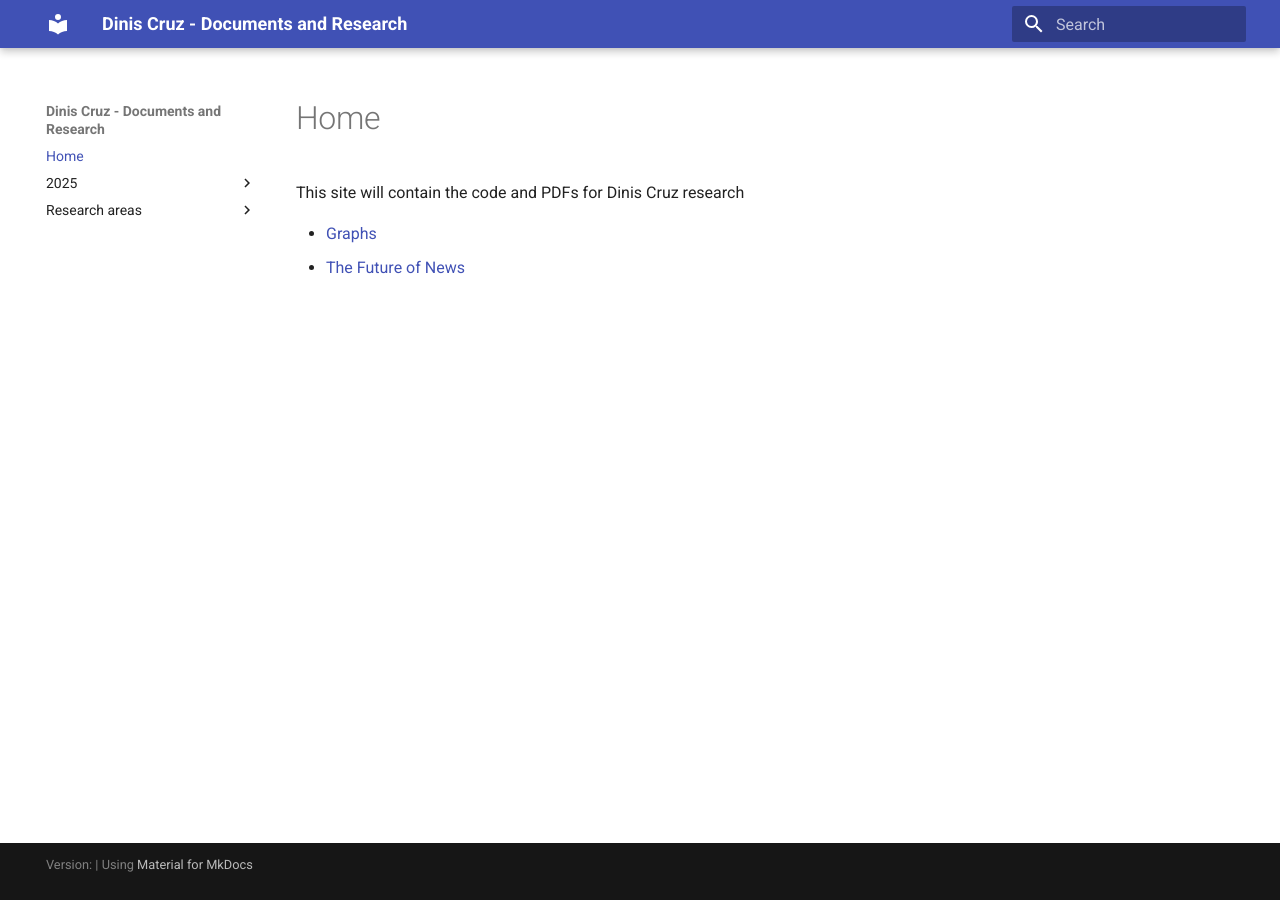
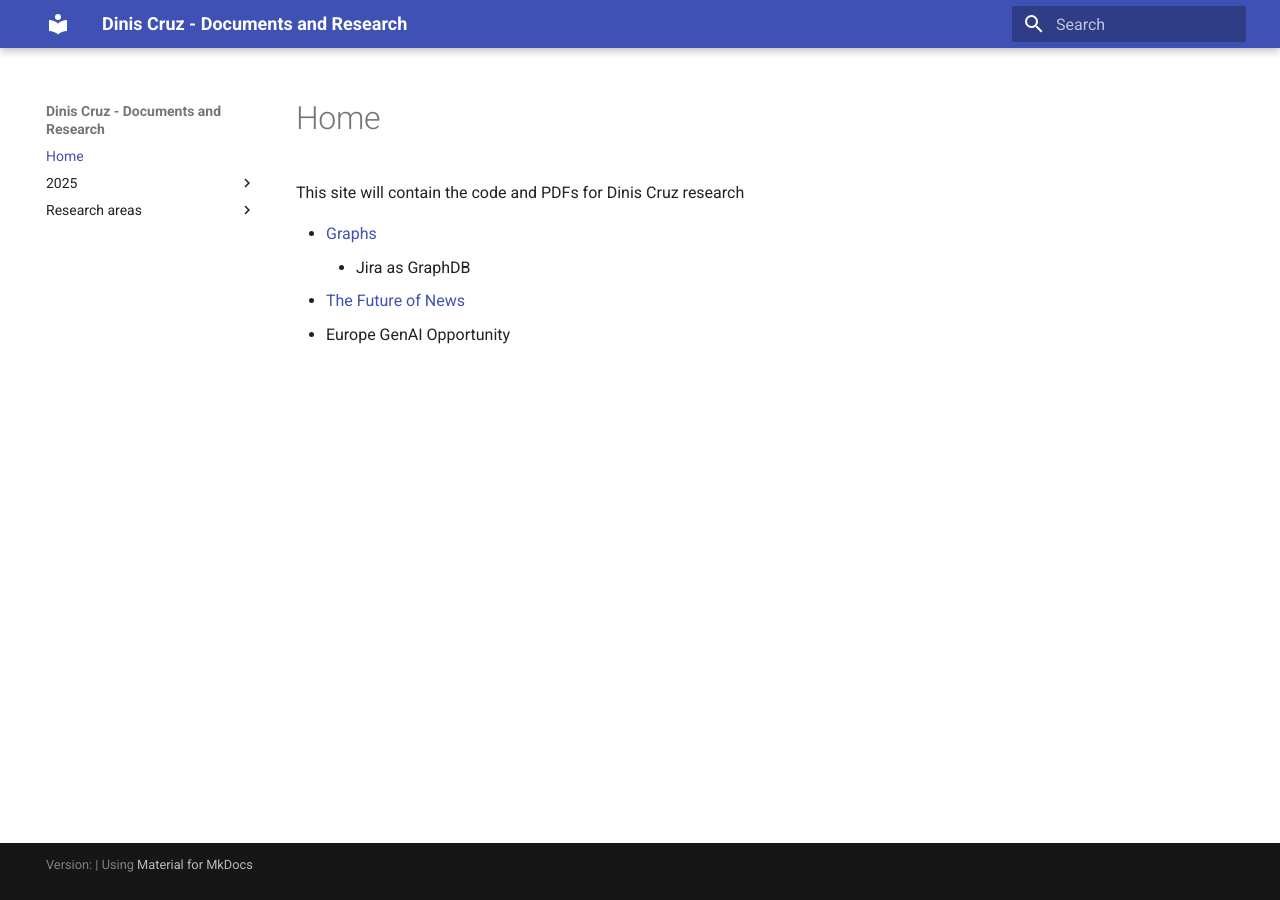
Before and after one commit to DinisCruz/docs.diniscruz.ai, an MkDocs documentation site: the page built from docs/index.md, in a window 1280 px wide. Built offline with MkDocs 1.6.1 and Material for MkDocs 9.7.7, drawn with Linux system fonts in a browser that asks for light colours.

Commit message:
small change to index

```diff
--- a/docs/index.md
+++ b/docs/index.md
@@ -3,4 +3,6 @@
 This site will contain the code and PDFs for Dinis Cruz research
 
 - [Graphs](research-areas/graphs.md)
+    - Jira as GraphDB
 - [The Future of News](research-areas/the-future-of-news.md)
+- Europe GenAI Opportunity
```
